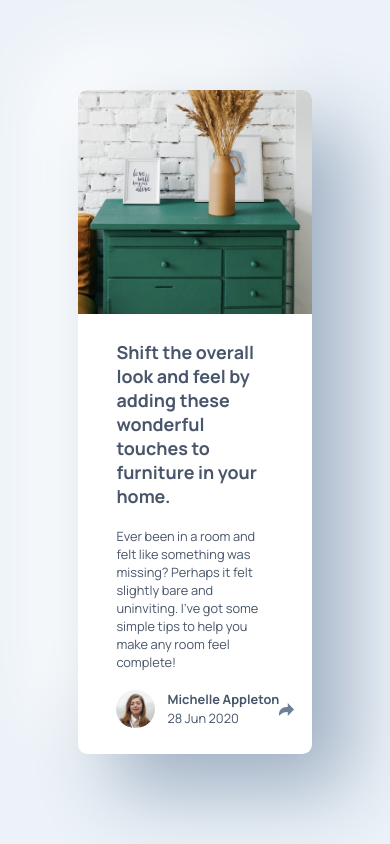
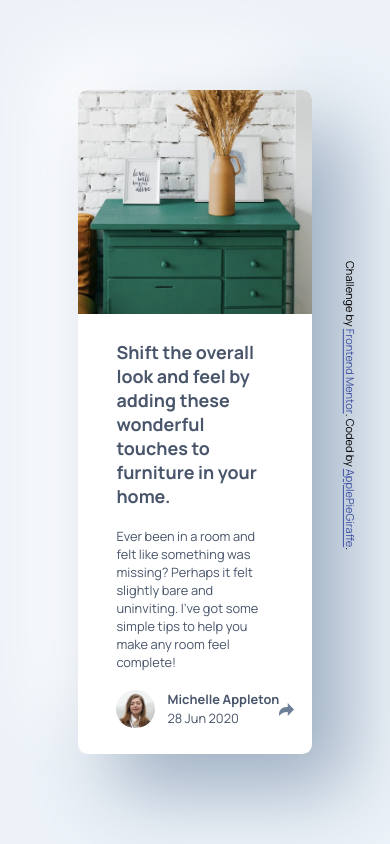
Before and after one commit to ApplePieGiraffe/article-preview-component-old, a website: page index.html in a window 390 px wide. Drawn offline with Linux system fonts and the light colour scheme.

Commit message:
Add and style attribution

```diff
--- a/index.html
+++ b/index.html
@@ -8,11 +8,6 @@
 	<link rel="stylesheet" href="css/style.css">
 
 	<title>Frontend Mentor | Article Preview Component</title>
-
-	<style>
-		.attribution { font-size: 11px; text-align: center; }
-		.attribution a { color: hsl(228, 45%, 44%); }
-	</style>
 </head>
 <body>
 	<figure class="card">
@@ -33,9 +28,9 @@
 		</div>
 	</figure>
 
-	<!-- <div class="attribution">
+	<div class="attribution">
 		Challenge by <a href="https://www.frontendmentor.io?ref=challenge" target="_blank">Frontend Mentor</a>.
-		Coded by <a href="#">Your Name Here</a>.
-	</div> -->
+		Coded by <a href="https://github.com/ApplePieGiraffe" target="_blank">ApplePieGiraffe</a>.
+	</div>
 </body>
 </html>
--- a/sass/style.scss
+++ b/sass/style.scss
@@ -31,6 +31,7 @@ html {
 
 body {
     display: flex;
+    flex-direction: column;
     justify-content: center;
     align-items: center;
     height: 100vh;
@@ -132,3 +133,19 @@ body {
         }
     }
 }
+
+.attribution {
+    position: absolute;
+    bottom: 5rem;
+    font-size: 11px; text-align: center;
+
+    @media only screen and (max-width: 900px) {
+        writing-mode: vertical-lr;
+        top: 0%;
+        right: 5rem;
+    }
+
+	a {
+        color: hsl(228, 45%, 44%);
+    }
+}
```
Also changed, not shown: css/style.css.
